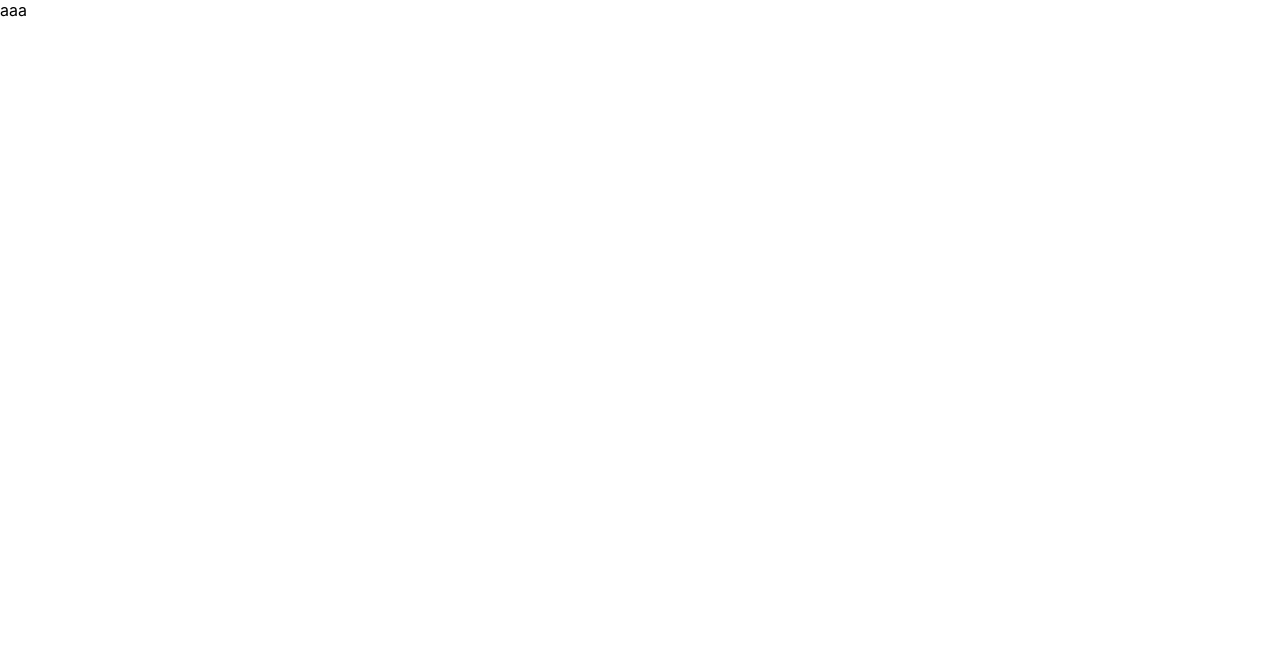
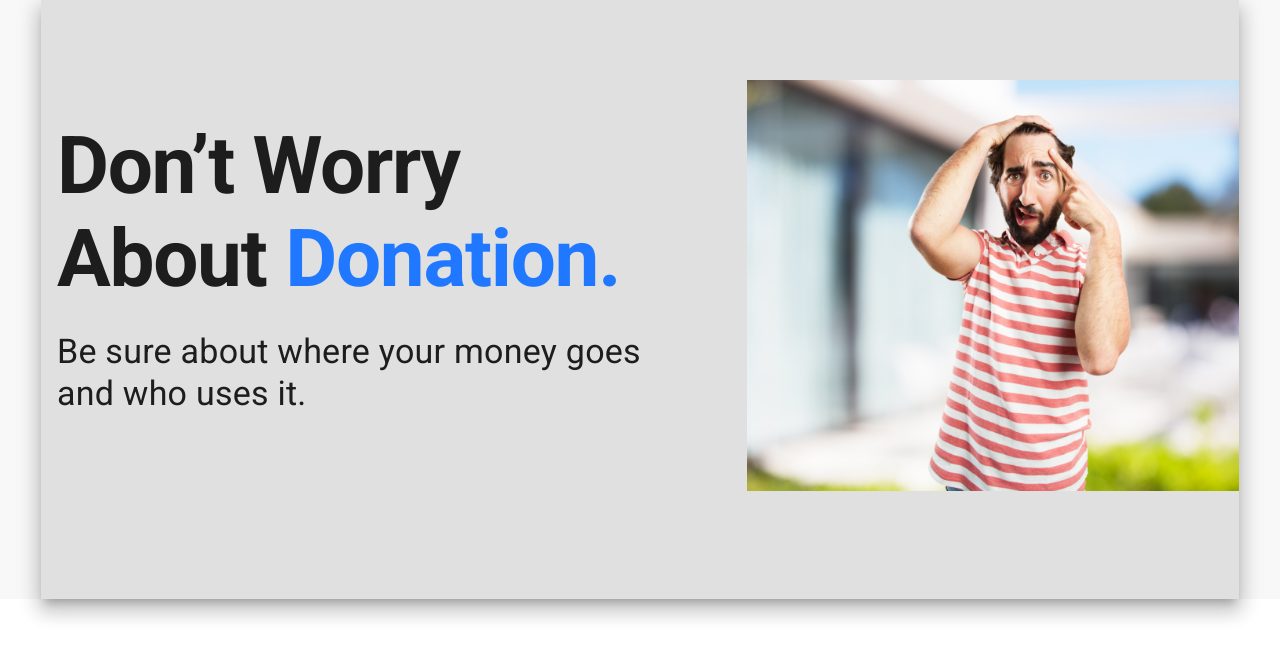
Before and after one commit to shashtag/D-NGO, a React (Create React App) app: page / in a window 1280 px wide. Shown: the top 658 px of the page. Built offline with nearby package versions, Linux system fonts and the light colour scheme.

Commit message:
hero update

```diff
--- a/public/index.html
+++ b/public/index.html
@@ -10,6 +10,8 @@
       content="Web site created using create-react-app"
     />
     <link rel="apple-touch-icon" href="%PUBLIC_URL%/logo192.png" />
+    <link rel="stylesheet" href="https://fonts.googleapis.com/css?family=Roboto:300,400,500,700&display=swap" />
+
     <!--
       manifest.json provides metadata used when your web app is installed on a
       user's mobile device or desktop. See https://developers.google.com/web/fundamentals/web-app-manifest/
--- a/src/App.js
+++ b/src/App.js
@@ -7,7 +7,6 @@ function App() {
   return (
     <ThemeProvider theme={theme}>
       <Router>
-        <div className='App'>aaa</div>
         <Switch>
           <Route exact path='/'>
             <LandingPage />
--- a/src/Components/LandingPage/Hero.js
+++ b/src/Components/LandingPage/Hero.js
@@ -9,9 +9,10 @@ import {
   TextField,
   Paper,
 } from "@material-ui/core";
+import heroImg from "../../Assets/heroImg.png";
 
 const useStyles = makeStyles((theme) => ({
-  hero: {},
+  hero: { background: theme.palette.grey },
 }));
 
 const Hero = () => {
@@ -19,7 +20,41 @@ const Hero = () => {
   const theme = useTheme();
   return (
     <Grid container item>
-      <Paper></Paper>
+      <Paper
+        className={classes.hero}
+        square
+        elevation={12}
+        style={{
+          width: "100%",
+          paddingTop: theme.spacing(10),
+          paddingBottom: theme.spacing(10),
+          paddingLeft: theme.spacing(2),
+          background: theme.palette.grey[300],
+        }}>
+        <Grid container>
+          <Grid container item md={6} direction='column'>
+            <Grid item style={{ paddingTop: theme.spacing(5) }}>
+              <Typography variant='h1'>
+                Don’t Worry About{" "}
+                <span style={{ color: theme.palette.secondary.main }}>
+                  {" "}
+                  Donation.
+                </span>
+              </Typography>
+            </Grid>
+            <Grid item style={{ paddingTop: theme.spacing(3) }}>
+              <Typography variant='h4'>
+                Be sure about where your money goes and who uses it.
+              </Typography>
+            </Grid>
+          </Grid>
+          <Grid container item md={6} justify='flex-end'>
+            <Grid item md={10} style={{ paddingBottom: theme.spacing(3) }}>
+              <img src={heroImg} style={{ width: "100%" }} />
+            </Grid>
+          </Grid>
+        </Grid>
+      </Paper>
     </Grid>
   );
 };
--- a/src/Pages/LandingPage.js
+++ b/src/Pages/LandingPage.js
@@ -12,7 +12,7 @@ import Hero from "../Components/LandingPage/Hero";
 
 const useStyles = makeStyles((theme) => ({
   landing: {
-    background: "",
+    background: theme.palette.primary.main,
     padding: "0 15px",
     [theme.breakpoints.up("md")]: {
       padding: "0 3.2%",
--- a/src/UI/Theme.js
+++ b/src/UI/Theme.js
@@ -1,6 +1,9 @@
 import { createMuiTheme } from "@material-ui/core/styles";
 
-const theme = createMuiTheme({});
+const theme = createMuiTheme({
+  palette: { primary: { main: "#F8F8F8" }, secondary: { main: "#1F78FF" } },
+  typography: { h1: { fontWeight: "bold;", fontSize: "5rem" } },
+});
 console.log(theme);
 
 export default theme;
```
Also changed, not shown: src/Assets/heroImg.png (added).
